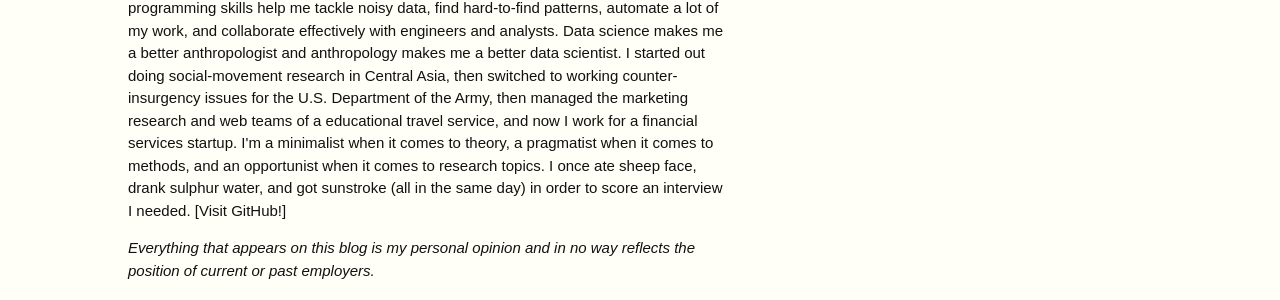
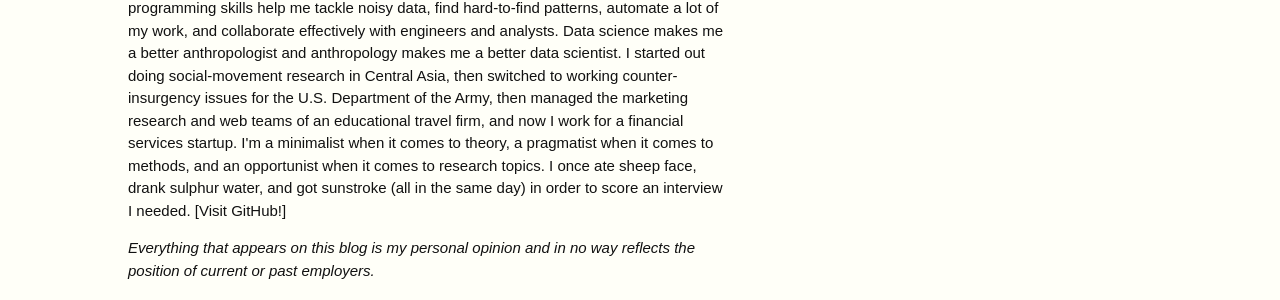
Before and after one commit to housesofstones/housesofstones.github.io, a Jekyll site: the page built from authors/index.md, in a window 1280 px wide and 1189 px high. Shown: the part 280-580 px from the top of the window. Built offline with Jekyll 4.4.1, drawn with Linux system fonts in a browser that asks for light colours; nearby versions of some CDN libraries; some of the changed text lies outside the part shown.

Commit message:
Update index.md

```diff
--- a/authors/index.md
+++ b/authors/index.md
@@ -8,7 +8,7 @@
 </p>
 
 <p style="text-align: left; font-size: 15px;">
-  My formal training is in cognitive and cultural anthropology. I’m also a self-trained data scientist. My ethnographic skills help me adapt to unfamiliar settings, see things holistically, and tie analytic goals to on-the-ground concerns. My statistical and programming skills help me tackle noisy data, find hard-to-find patterns, automate a lot of my work, and collaborate effectively with engineers and analysts. Data science makes me a better anthropologist and anthropology makes me a better data scientist. I started out doing social-movement research in Central Asia, then switched to working counter-insurgency issues for the U.S. Department of the Army, then managed the marketing research and web teams of a educational travel service, and now I work for a financial services startup. I'm a minimalist when it comes to theory, a pragmatist when it comes to methods, and an opportunist when it comes to research topics. I once ate sheep face, drank sulphur water, and got sunstroke (all in the same day) in order to score an interview I needed. [Visit GitHub!]
+  My formal training is in cognitive and cultural anthropology. I’m also a self-trained data scientist. My ethnographic skills help me adapt to unfamiliar settings, see things holistically, and tie analytic goals to on-the-ground concerns. My statistical and programming skills help me tackle noisy data, find hard-to-find patterns, automate a lot of my work, and collaborate effectively with engineers and analysts. Data science makes me a better anthropologist and anthropology makes me a better data scientist. I started out doing social-movement research in Central Asia, then switched to working counter-insurgency issues for the U.S. Department of the Army, then managed the marketing research and web teams of an educational travel firm, and now I work for a financial services startup. I'm a minimalist when it comes to theory, a pragmatist when it comes to methods, and an opportunist when it comes to research topics. I once ate sheep face, drank sulphur water, and got sunstroke (all in the same day) in order to score an interview I needed. [Visit GitHub!]
 </p>
 
 <p style="text-align: left; font-size: 15px;">
```
